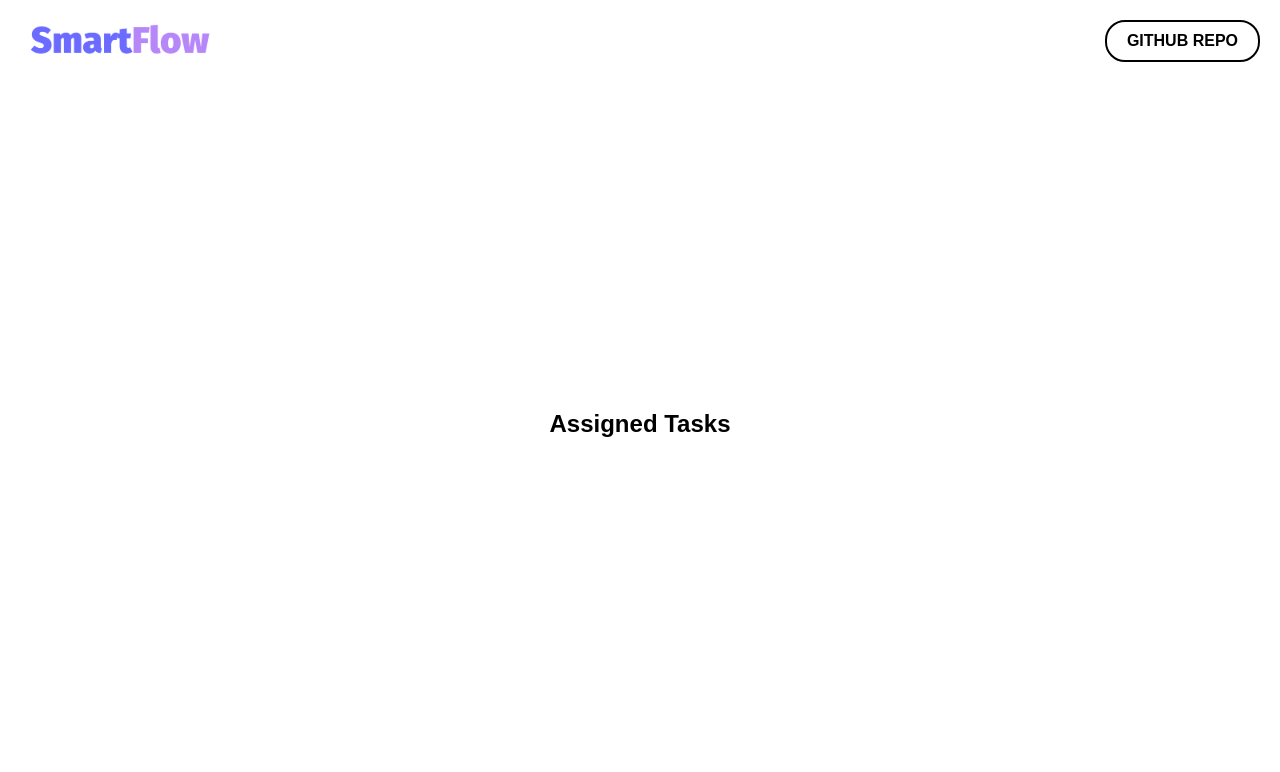
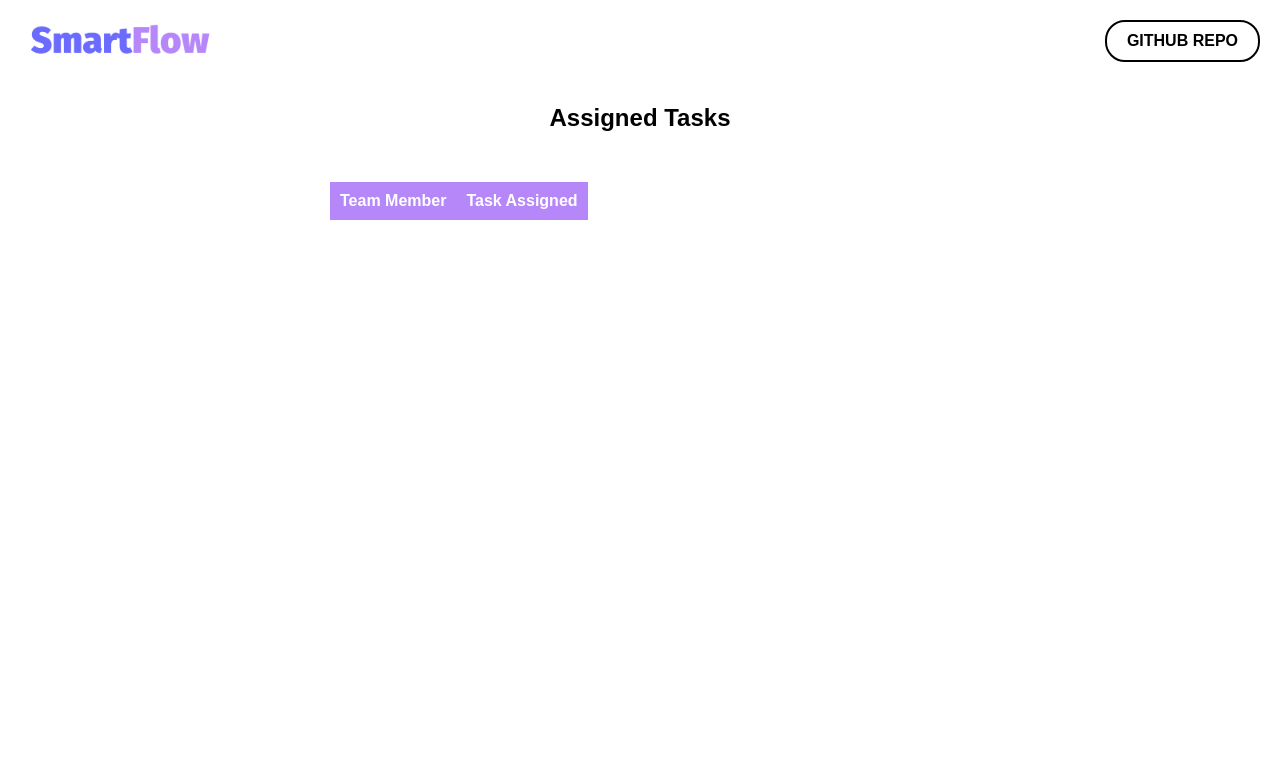
Before and after one commit to mgmehra2005/SmartFlow, a Flask app: page /assignedTasks in a window 1280 px wide. Shown: the top 772 px of the page. Run offline with Flask 3, Linux system fonts and the light colour scheme; data that the repository does not hold is empty.

Commit message:
Add styles and structure for assigned tasks display in assignedTask.html

```diff
--- a/static/style.css
+++ b/static/style.css
@@ -476,3 +476,46 @@ div#AddedTaskTable {
         border: 1px solid #b587f8;
     }
 }
+
+
+#displayResult {
+    height: 100%;
+    width: 100%;
+    display: flex;
+    flex-direction: column;
+}
+
+#assignmentTable {
+    margin-top: 20px;
+    width: 100%;
+    border-collapse: collapse;
+    display: flex;
+    flex-direction: column;
+    margin-top: 50px;
+    /* border: 1px dashed red; */
+
+    thead {
+        width: 100%;
+    }
+
+    thead>tr {
+        background-color: #b587f8;
+        color: white;
+        border-collapse: collapse;
+
+        th {
+            padding: 10px;
+            font-size: 12pt;
+        }
+    }
+
+    tbody>tr {
+        background-color: #f9f9f9;
+        border-bottom: 1px solid #ddd;
+
+        td {
+            padding: 10px;
+            font-size: 12pt;
+        }
+    }
+}
--- a/templates/assignedTask.html
+++ b/templates/assignedTask.html
@@ -1,6 +1,11 @@
 {% extends 'masterTemplate.html' %}
 
 {% block Centercontent %}
+<style>
+    #center-section {
+        align-items: flex-start;
+    }
+</style>
 <script>
     window.addEventListener("load", function () {
         assignTasks();
@@ -9,5 +14,17 @@
 <div id="displayResult">
     <h1>Assigned Tasks</h1>
 
+    <table id="assignmentTable">
+        <thead id="assignmentTableHead">
+            <tr>
+                <th>Team Member</th>
+                <th>Task Assigned</th>
+            </tr>
+        </thead>
+        <tbody id="assignmentTableBody">
+
+        </tbody>
+    </table>
+
 </div>
 {% endblock %}
```
Lines whose indentation alone changed are shown as unchanged.
